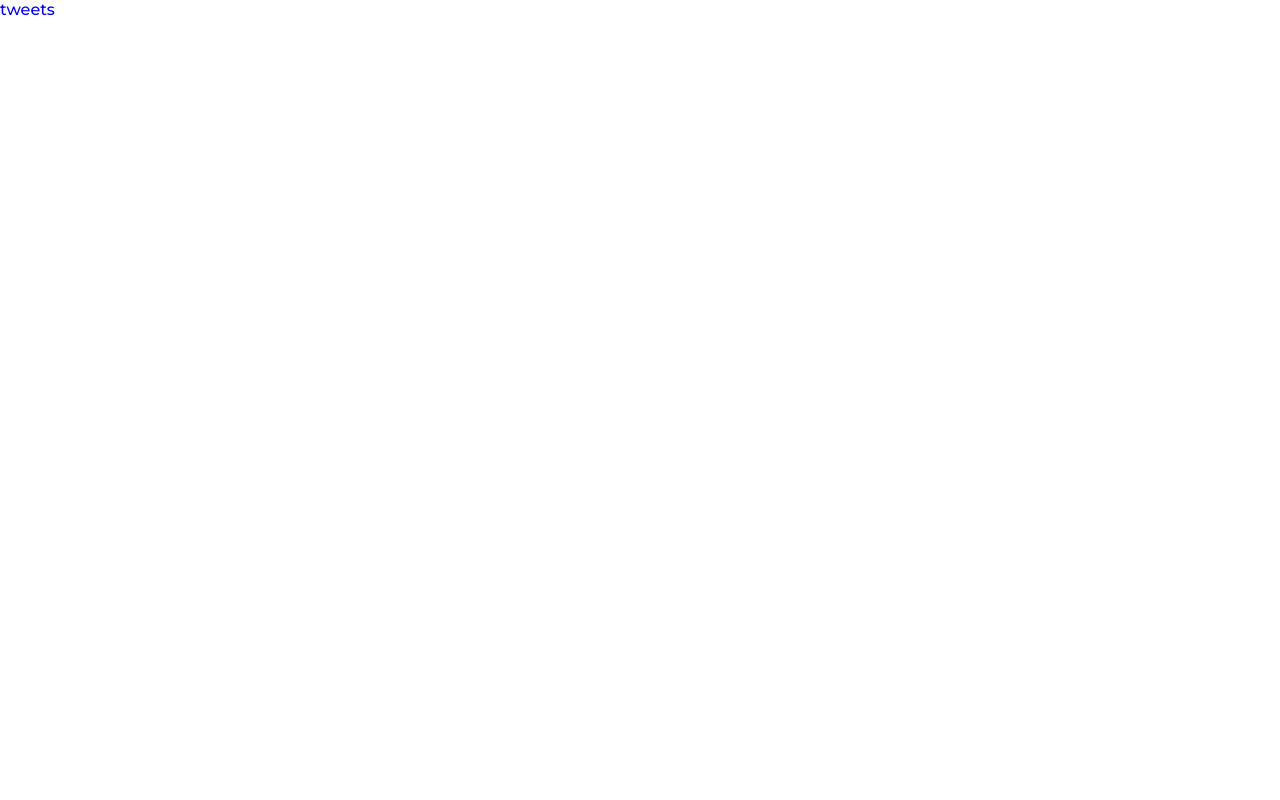
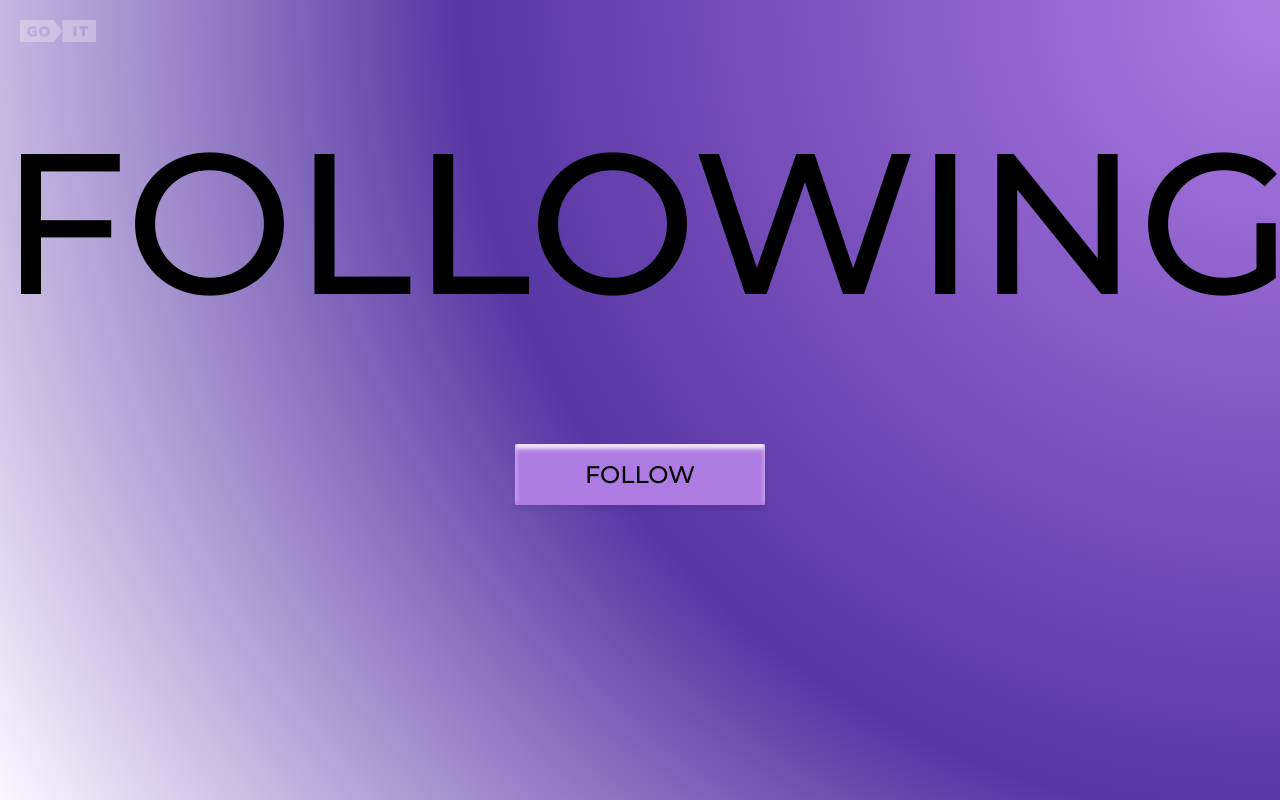
Before and after one commit to Mariia1811/follower, a React (Create React App) app: page / in a window 1280 px wide. Built offline with nearby package versions, Linux system fonts and the light colour scheme.

Commit message:
add home pages

```diff
--- a/src/components/CardsFollow/CardsList.module.scss
+++ b/src/components/CardsFollow/CardsList.module.scss
@@ -5,8 +5,7 @@
   align-items: center;
   justify-content: center;
   align-content: center;
-  margin: auto;
-  padding: 20px;
+  margin-bottom: 20px;
 }
 
 .cardWrap {
--- a/src/pages/HomePage/HomePage.jsx
+++ b/src/pages/HomePage/HomePage.jsx
@@ -1,10 +1,11 @@
-import React from "react";
 import { Link } from "react-router-dom";
+import s from "./HomePage.module.scss"
 
 function HomePage() {
   return (
-    <div>
-      <Link to="/tweets">tweets</Link>
+    <div className={s.container}>
+      <h1 className={s.title}>Following</h1>
+      <Link className={s.link} to="/tweets">Follow</Link>
     </div>
   );
 }
--- a/src/pages/HomePage/HomePage.module.scss
+++ b/src/pages/HomePage/HomePage.module.scss
@@ -0,0 +1,53 @@
+.container {
+  min-height: 100vh;
+  min-width: 100vw;
+  height: 100%;
+  width: 100%;
+  background-image: radial-gradient(
+    circle at top right,
+    #ae7be3,
+    #5736a3 54.28%,
+    #fbf8ff
+  );
+}
+.title {
+  text-transform: uppercase;
+  padding-top: 100px;
+  margin-bottom: 100px;
+  font-size: 200px;
+}
+
+.link {
+  margin: 0 auto;
+  display: flex;
+  text-align: center;
+  justify-content: center;
+  align-items: center;
+  padding: 16px;
+  width: 250px;
+  font-size: 24px;
+  text-transform: uppercase;
+  color: #000;
+  background-color: var(--btnBg);
+  border: none;
+  border-radius: 2px;
+  outline: none;
+  box-shadow: 0px 4.39163px 4.39163px rgba(0, 0, 0, 0.06),
+    inset 0px -2.19582px 4.39163px #ae7be3,
+    inset 0px 4.39163px 5.29372px #fbf8ff;
+  cursor: pointer;
+  transition: background-color 250ms cubic-bezier(0.4, 0, 0.2, 1);
+
+  &:hover {
+    background-color: #ad7be3a8;
+  }
+  &::after {
+    content: "";
+    position: absolute;
+    top: 20px;
+    left: 20px;
+    width: 76px;
+    height: 22px;
+    background-image: url("../../img/Logo.png");
+  }
+}
--- a/src/pages/TweetsPage/TweetsPage.module.scss
+++ b/src/pages/TweetsPage/TweetsPage.module.scss
@@ -1,11 +1,11 @@
 .container {
   display: flex;
-  background-image: linear-gradient(
-    to top left,
-    #ae7be3,
-    #5736a3 54.28%,
-    #fbf8ff
-  );
+  justify-content: space-between;
+  min-height: 100vh;
+  min-width: calc(100vw - 20px);
+  height: 100%;
+  width: 100%;
+  padding: 20px;
 }
 
 .header {
@@ -13,8 +13,7 @@
   flex-direction: column;
   gap: 44px;
   width: max-content;
-  padding: 20px;
-  min-width: 130px;
+  min-width: 120px;
 }
 .goBackLink {
   color: var(--btnText);
@@ -26,8 +25,8 @@
 }
 
 .btnfilter {
-  width: 120px;
-  padding: 6px;
+  width: 116px;
+  padding: 4px;
   font-size: 16px;
   text-transform: uppercase;
   color: var(--btnText);
```
Also changed, not shown: src/components/CardsFollow/CardsList.jsx (+9 -11 lines).
